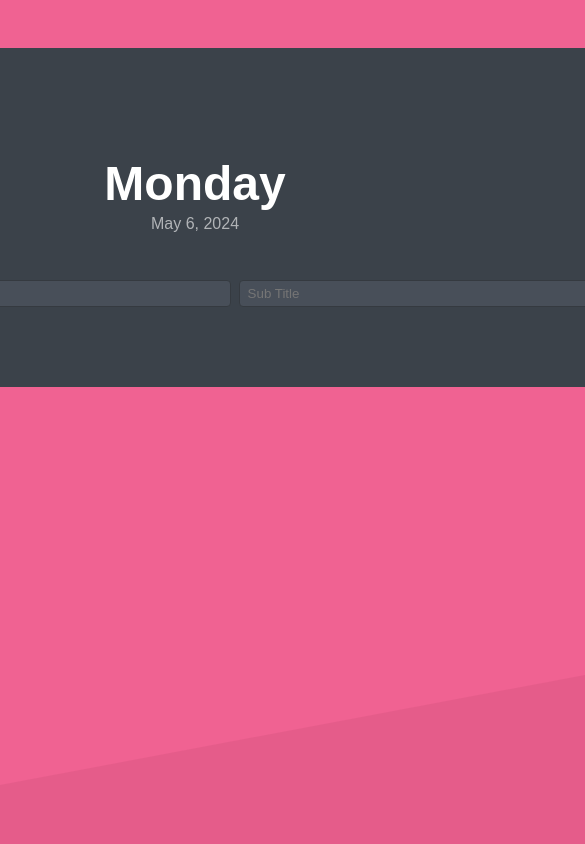
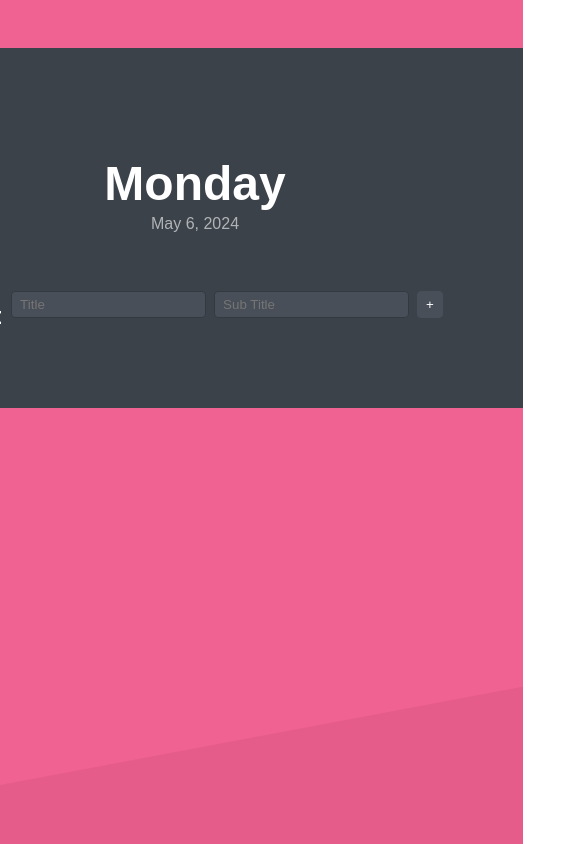
Before and after one commit to LilSecret/todo-list, a React (Vite) app: page / in a window 390 px wide. Shown: the top 844 px of the page, 585 px wide, since content can reach past the window. Built offline with nearby package versions, Linux system fonts and the light colour scheme.

Commit message:
fix: make form container responsive

```diff
--- a/src/css/App.css
+++ b/src/css/App.css
@@ -24,7 +24,11 @@
 }
 
 #root {
+  display: flex;
+  align-items: start;
+  justify-content: center;
   margin: 0 auto;
+  width: 100%;
   text-align: center;
 }
 
@@ -57,7 +61,9 @@ hr {
   color: var(--neutral-900);
   padding: 4rem 5rem;
   margin-top: 3rem;
-  width: 1000px;
+  max-width: 1000px;
+  margin-inline: 2rem;
+  flex: 1;
 
   &[data-theme="dark"] {
     background-color: var(--neutral-800);
```
